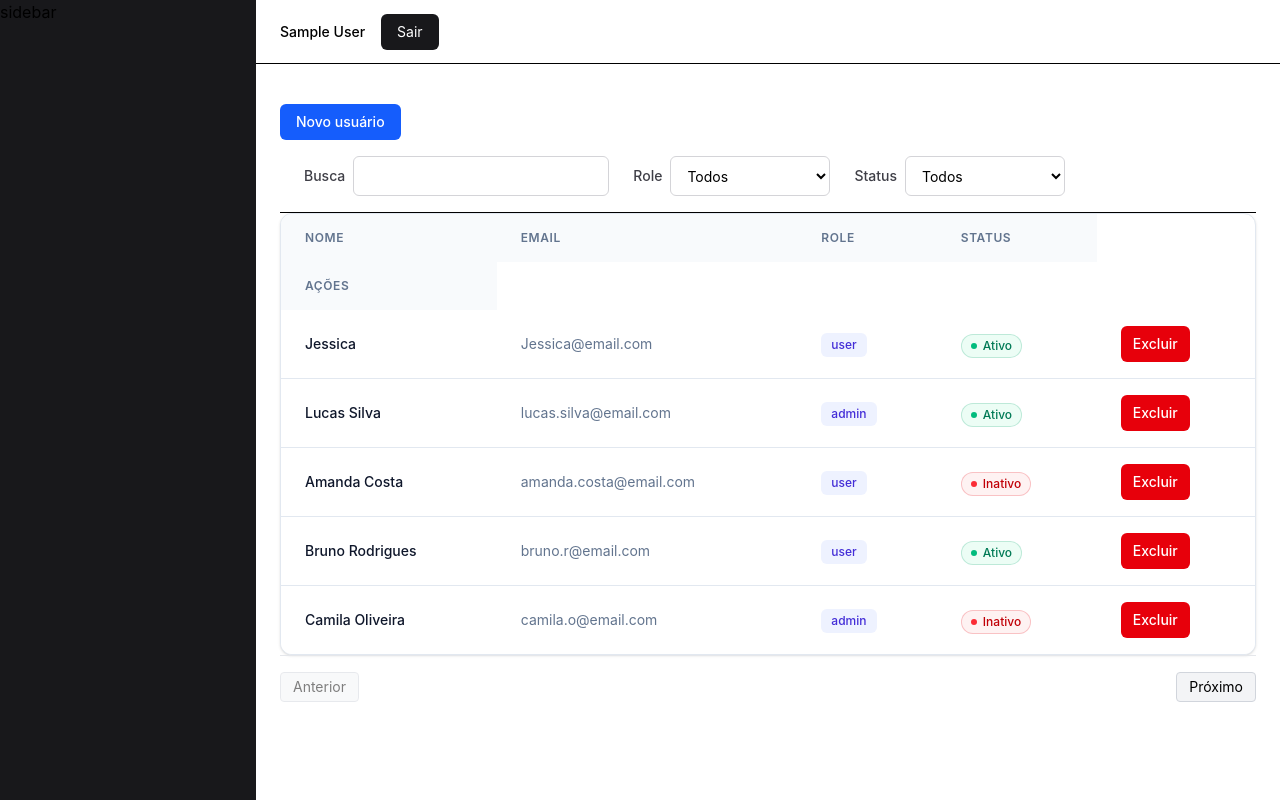
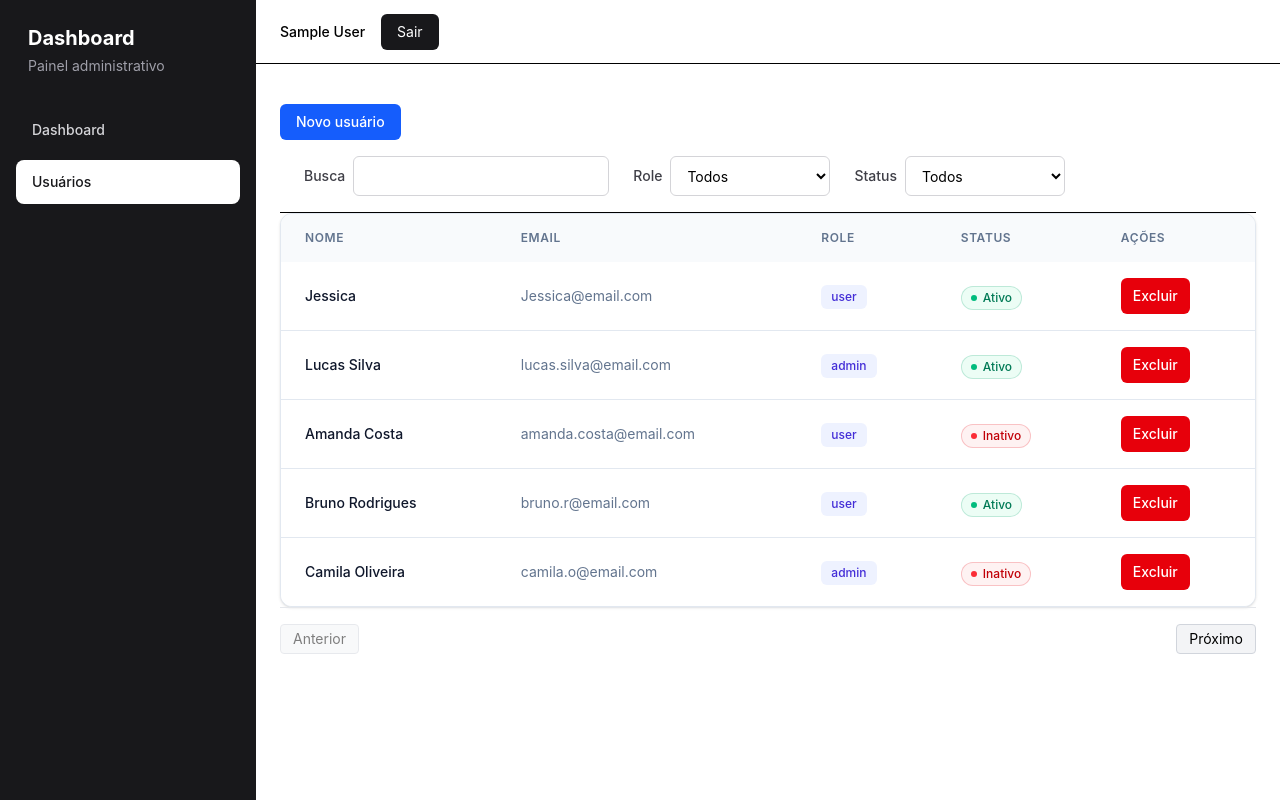
Before and after one commit to Luiz-de-Lima/admin-dashboard, a React (Vite) app: page /user in a window 1280 px wide. Built offline with nearby package versions, Linux system fonts and the light colour scheme; sample sign-in values are in the browser's storage.

Commit message:
feat: sidebar com navegação e destaque de rota ativa

```diff
--- a/src/components/Layout/index.tsx
+++ b/src/components/Layout/index.tsx
@@ -1,4 +1,5 @@
 import React from "react";
+import { NavLink } from "react-router-dom";
 import { useAuth } from "../../hooks/useAuth";
 interface layoutChildren {
   children: React.ReactNode;
@@ -8,7 +9,46 @@ const Layout = ({ children }: layoutChildren) => {
   const { user, logout } = useAuth();
   return (
     <div className="flex h-screen">
-      <aside className="h-full w-64 bg-zinc-900">sidebar</aside>
+      <aside className="h-full w-64 bg-zinc-900 px-4 py-6">
+  <div className="mb-8 px-3">
+    <h2 className="text-xl font-bold text-white">Dashboard</h2>
+    <p className="mt-1 text-sm text-zinc-400">Painel administrativo</p>
+  </div>
+
+  <nav>
+    <ul className="flex flex-col gap-2">
+      <li>
+        <NavLink
+          to="/"
+          className={({ isActive }) =>
+            `block rounded-lg px-4 py-3 text-sm font-medium transition ${
+              isActive
+                ? "bg-white text-zinc-900"
+                : "text-zinc-300 hover:bg-zinc-800 hover:text-white"
+            }`
+          }
+        >
+          Dashboard
+        </NavLink>
+      </li>
+
+      <li>
+        <NavLink
+          to="/user"
+          className={({ isActive }) =>
+            `block rounded-lg px-4 py-3 text-sm font-medium transition ${
+              isActive
+                ? "bg-white text-zinc-900"
+                : "text-zinc-300 hover:bg-zinc-800 hover:text-white"
+            }`
+          }
+        >
+          Usuários
+        </NavLink>
+      </li>
+    </ul>
+  </nav>
+</aside>
 
       <div className="flex flex-1 flex-col">
         <header className="flex h-16 items-center justify-between border-b px-6">
--- a/src/components/Table/index.tsx
+++ b/src/components/Table/index.tsx
@@ -23,10 +23,10 @@ const Table = ({ userTable, onDeleteUser }: userProp) => {
               <th className="px-6 py-4 text-xs font-semibold uppercase tracking-wider text-slate-500">
                 Status
               </th>
+              <th className="px-6 py-4 text-xs font-semibold uppercase tracking-wider text-slate-500">
+                Ações
+              </th>
             </tr>
-            <th className="px-6 py-4 text-xs font-semibold uppercase tracking-wider text-slate-500">
-              Ações
-            </th>
           </thead>
 
           <tbody className="divide-y divide-slate-200 bg-white">
```
